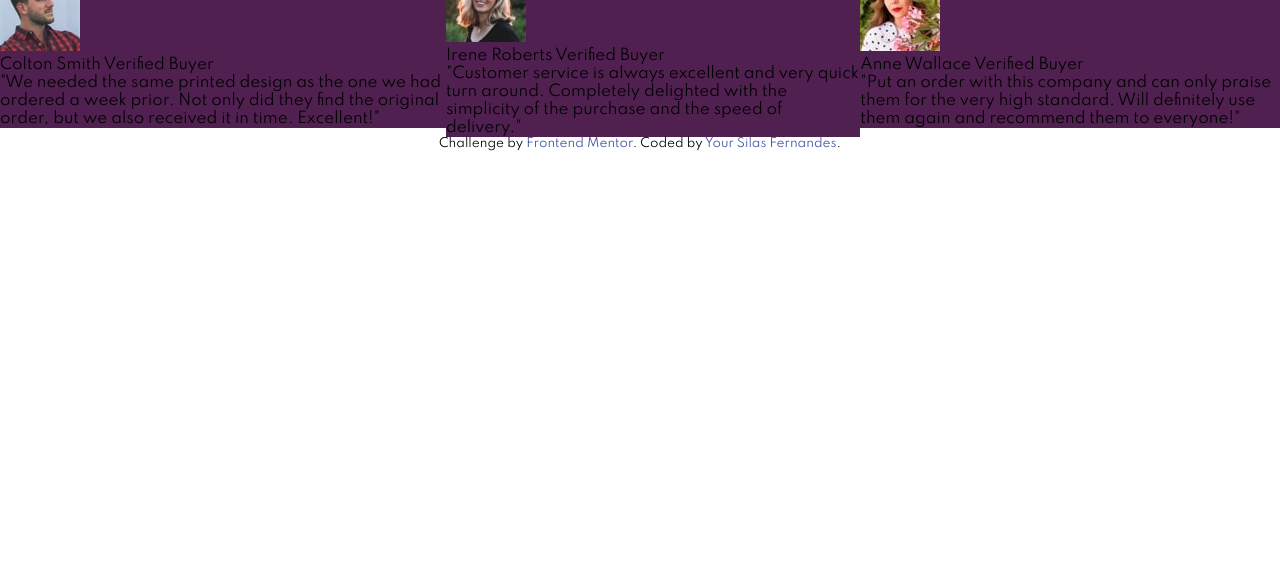
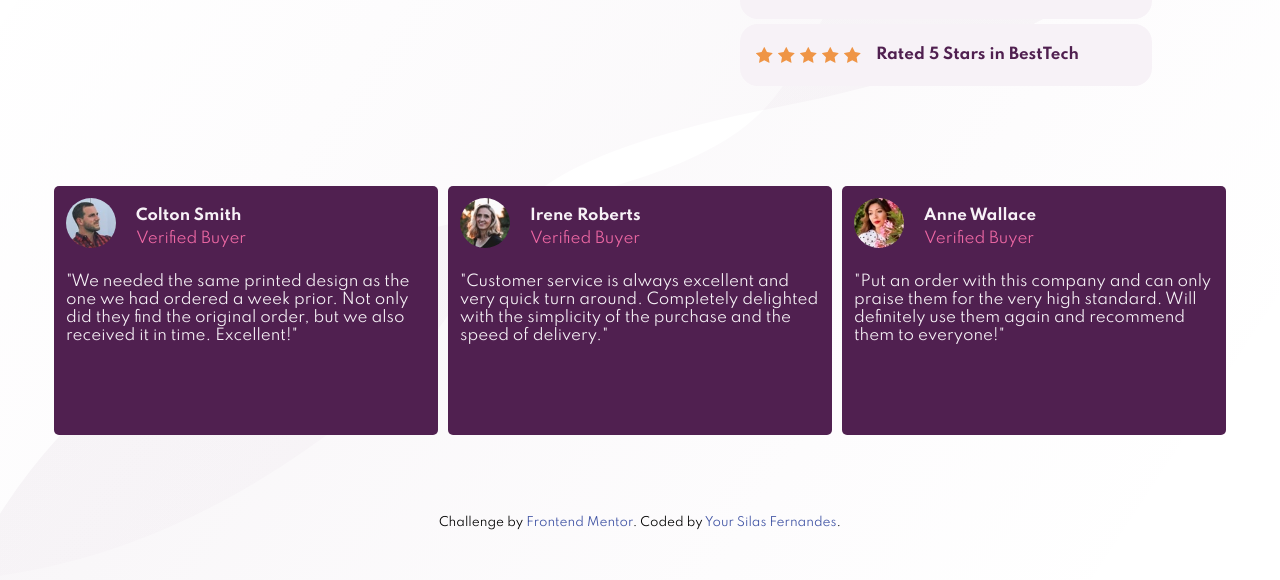
Before and after one commit to SilasFr/social-proof-section-master, a plain HTML site: page index.html in a window 1280 px wide. Shown: the part 260-840 px from the top of the page. Before the commit the page ends 800 px from the top, so only its background shows below. Drawn offline with Linux system fonts and the light colour scheme.

Commit message:
style: add remaining font colors and backgrounds, centralize content

```diff
--- a/index.html
+++ b/index.html
@@ -64,59 +64,65 @@
     <div class="card" id="card1">
       <div class="card-header">
         <img src="images/image-colton.jpg" alt="" class="card-img">
-        <p class="card-title">
+        <p class="card-header-title">
+          <span class="card-header-title-profile-name">
             Colton Smith
-
+          </span>
           <span class="card-subtitle">
             Verified Buyer
           </span>
         </p>
+      </div>
       <p class="card-paragraph">
         "We needed the same printed design as the one we had ordered a week prior.
         Not only did they find the original order, but we also received it in time.
         Excellent!"
       </p>
     </div>
-    </div>
 
     <div class="card" id="card2">
       <div class="card-header">
         <img src="images/image-irene.jpg" alt="" class="card-img">
-        <p class="card-title">
+        <p class="card-header-title">
+          <span class="card-header-title-profile-name">
             Irene Roberts
+          </span>
           <span class="card-subtitle">
             Verified Buyer
 
           </span>
         </p>
+      </div>
       <p class="card-paragraph">
         "Customer service is always excellent and very quick turn around. Completely
         delighted with the simplicity of the purchase and the speed of delivery."
 
       </p>
     </div>
-    </div>
 
     <div class="card" id="card3">
       <div class="card-header">
         <img src="images/image-anne.jpg" alt="" class="card-img">
-        <p class="card-title">
+        <p class="card-header-title">
+          <span class="card-header-title-profile-name">
             Anne Wallace
+          </span>
           <span class="card-subtitle"> Verified Buyer
           </span>
         </p>
+      </div>
       <p class="card-paragraph">
         "Put an order with this company and can only praise them for the very high
         standard. Will definitely use them again and recommend them to everyone!"
 
       </p>
     </div>
-    </div>
   </main>
 
   <footer class="attribution">
     Challenge by
-    <a href="https://www.frontendmentor.io?ref=challenge" target="_blank">Frontend Mentor</a>. Coded by <a href="github.com/SilasFr">Your
+    <a href="https://www.frontendmentor.io?ref=challenge" target="_blank">Frontend Mentor</a>. Coded by <a
+      href="github.com/SilasFr">Your
       Silas Fernandes</a>.
   </footer>
 </body>
--- a/sass/style.sass
+++ b/sass/style.sass
@@ -5,8 +5,20 @@
     padding: 0
 
 body
+    max-width: 1024px
+    height: 100vh
+    margin: auto
+    display: flex
+    flex-direction: column
+    gap: 100px
+    align-items: center
+    justify-content: center
+    padding: 20px
     font-family: 'Spartan'
-    background-image: url('./images/')
+    background-image: url('../images/bg-pattern-top-desktop.svg'), url('../images/bg-pattern-bottom-desktop.svg')
+    background-repeat: none
+    background-size: cover
+    background-position: bottom
     a
         text-decoration: none
         color: inherit
@@ -23,7 +35,7 @@ body
         color: variables.$primary-color
     &-stars
         width: 380px
-        height: 37px
+        height: 30px
         margin-top: 5px
         padding: 1rem
         border-radius: 18px
@@ -38,20 +50,44 @@ body
         .rated-by
             margin-left: 10px
 
-
-
-
 main
     display: flex
+    gap: 10px
     justify-content: space-around
-    align-items: center
 
     .card
+        width: 360px
+        aspect-ratio: 1.6/1
+        padding: 12px
+        display: flex
+        flex-direction: column
+        gap: 25px
+        color: variables.$light-magenta
+        border-radius: 5px
         background-color: variables.$primary-color
+        &-header
+            height: fit-content
+            display: flex
+            gap: 20px
+            .card-img
+                width: 50px
+                border-radius: 50%
+
+            &-title
+                display: flex
+                flex-direction: column
+                gap: 5px
+                justify-content: flex-end
+                &-profile-name
+                    font-weight: bold
+                .card-subtitle
+                    color: variables.$secondary-color
 
 .attribution
+    width: 100%
     font-size: 12px
     text-align: center
-
+    position: fixed
+    bottom: 10px
     a
         color: hsl(228, 45%, 44%)
```
Also changed, not shown: style/style.css, 1 other file. Lines whose indentation alone changed are shown as unchanged.
